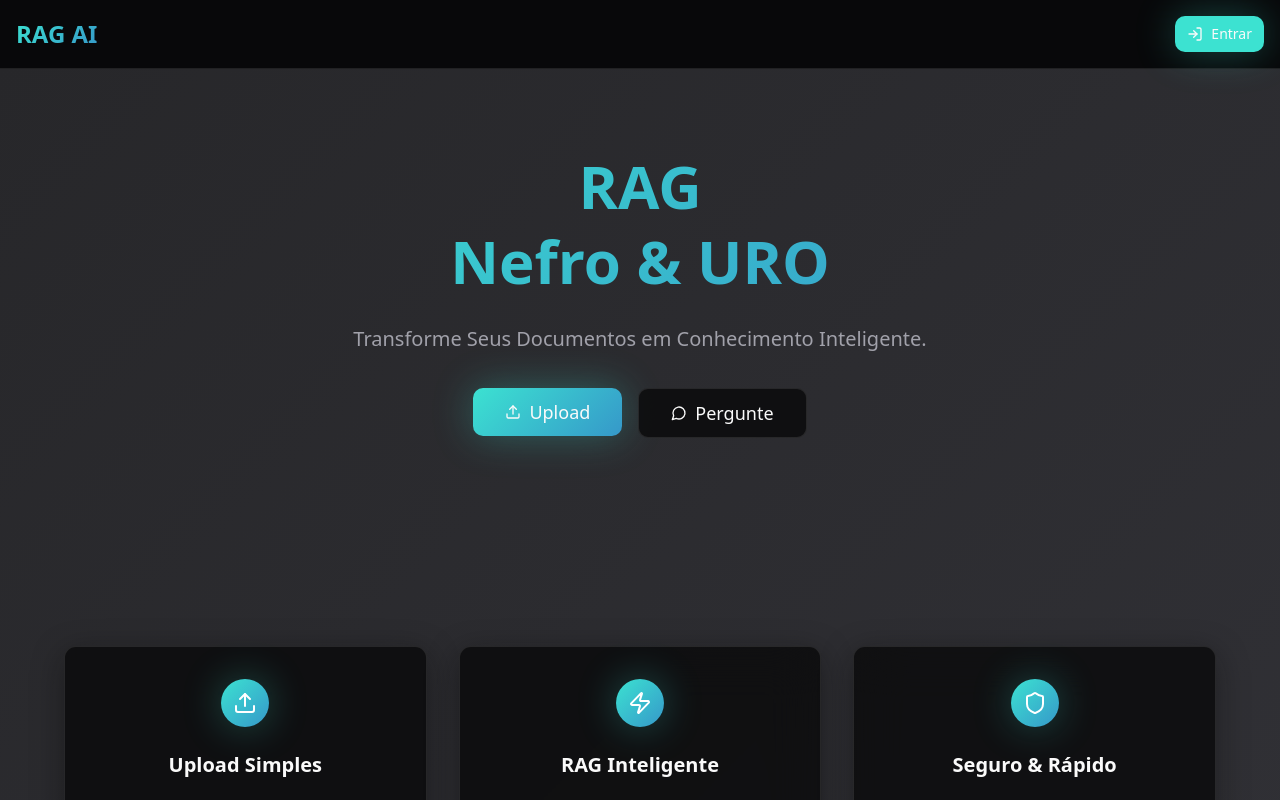
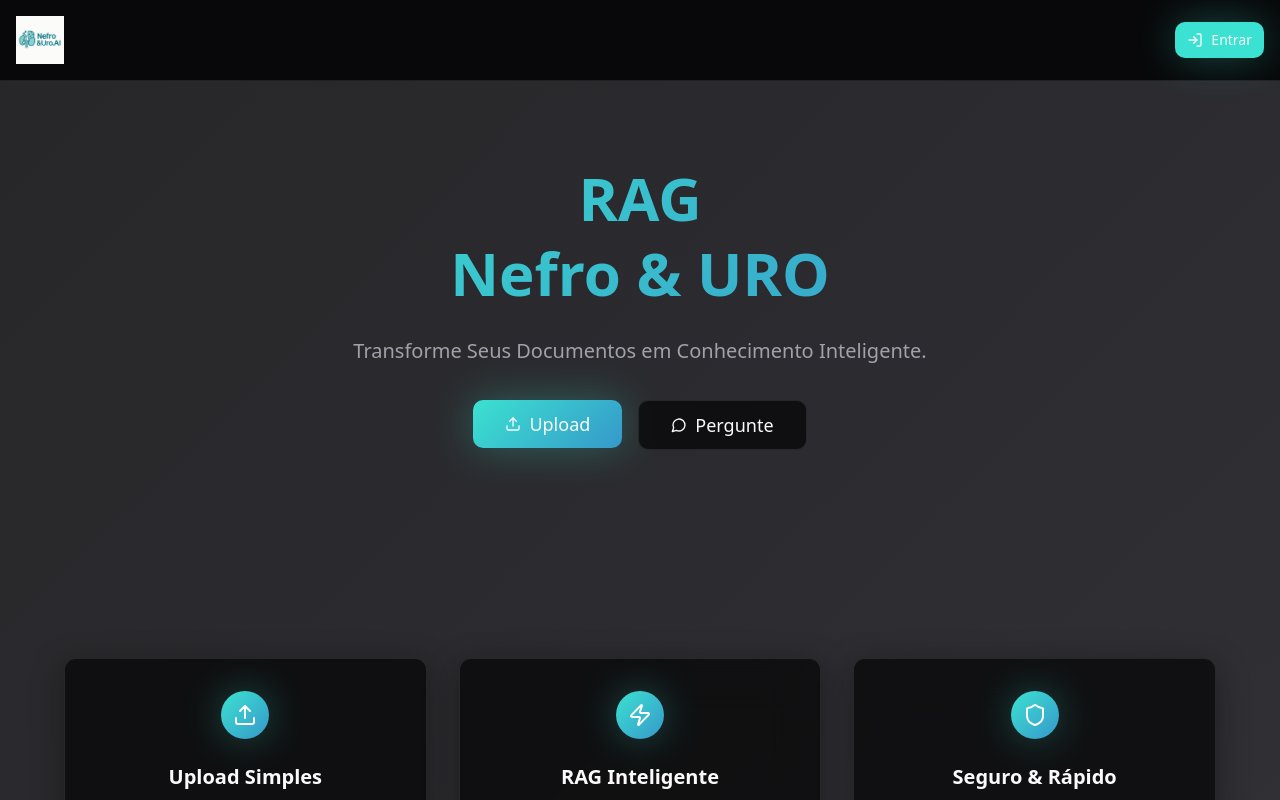
Before and after one commit to melissapontes/file-q-and-a, a React (Vite) app: page / in a window 1280 px wide. Shown: the top 800 px of the page. Built offline with nearby package versions, Linux system fonts and the light colour scheme; the HTML template or start-up script is replaced by a standard one.

Commit message:
Add logo to header
Add the RAG logo to the top left of the page with a transparent background, ensuring no quality loss and compatibility with light and dark modes.

```diff
--- a/src/components/Navigation.tsx
+++ b/src/components/Navigation.tsx
@@ -2,6 +2,7 @@ import { Link, useLocation } from "react-router-dom";
 import { Button } from "@/components/ui/button";
 import { Upload, MessageCircle, Home, LogIn, LogOut, User } from "lucide-react";
 import { useAuth } from "@/hooks/useAuth";
+import logo from "@/assets/logo.jpg";
 
 const Navigation = () => {
   const location = useLocation();
@@ -17,8 +18,8 @@ const Navigation = () => {
     <nav className="bg-glass border-b border-glass backdrop-blur-xl">
       <div className="container mx-auto px-2 sm:px-4 py-2 sm:py-4">
         <div className="flex items-center justify-between gap-2">
-          <Link to="/" className="text-lg sm:text-2xl font-bold bg-gradient-primary bg-clip-text text-transparent whitespace-nowrap">
-            RAG AI
+          <Link to="/" className="flex items-center">
+            <img src={logo} alt="Nefro & Uro.AI Logo" className="h-10 sm:h-12 w-auto object-contain" />
           </Link>
 
           <div className="flex items-center gap-1 sm:gap-2">
```
Also changed, not shown: src/assets/logo.jpg (added).
